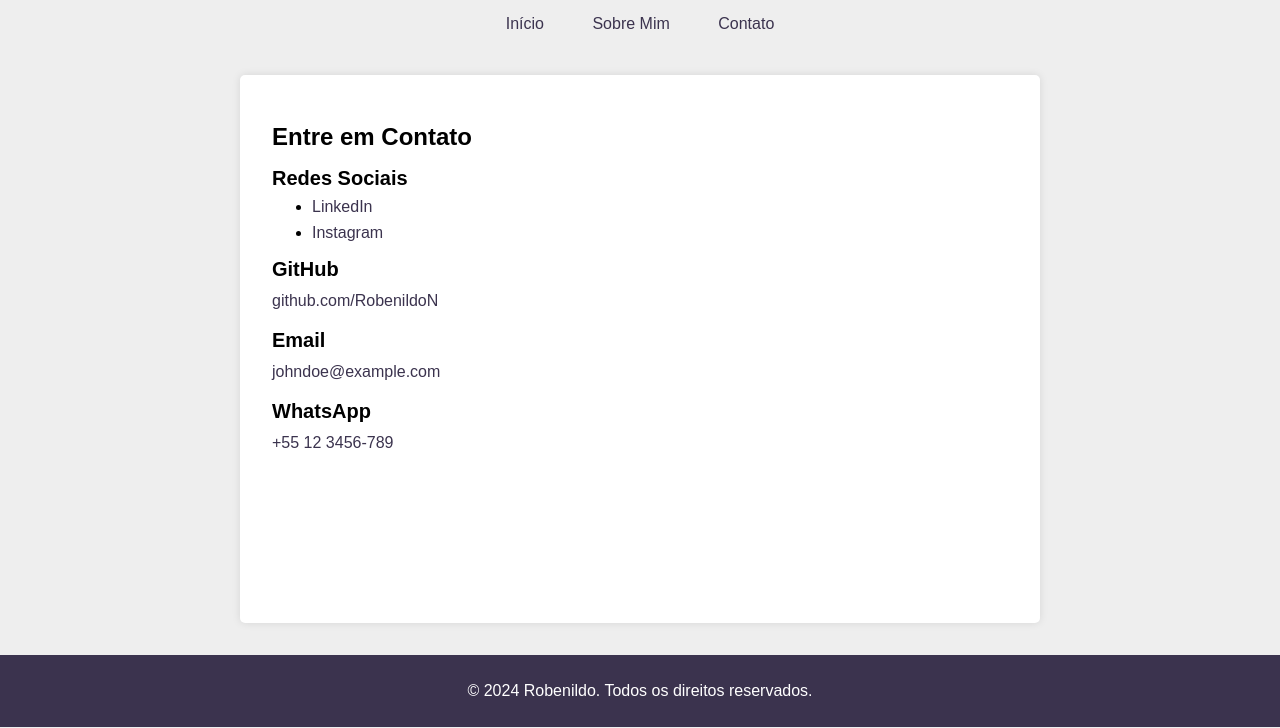
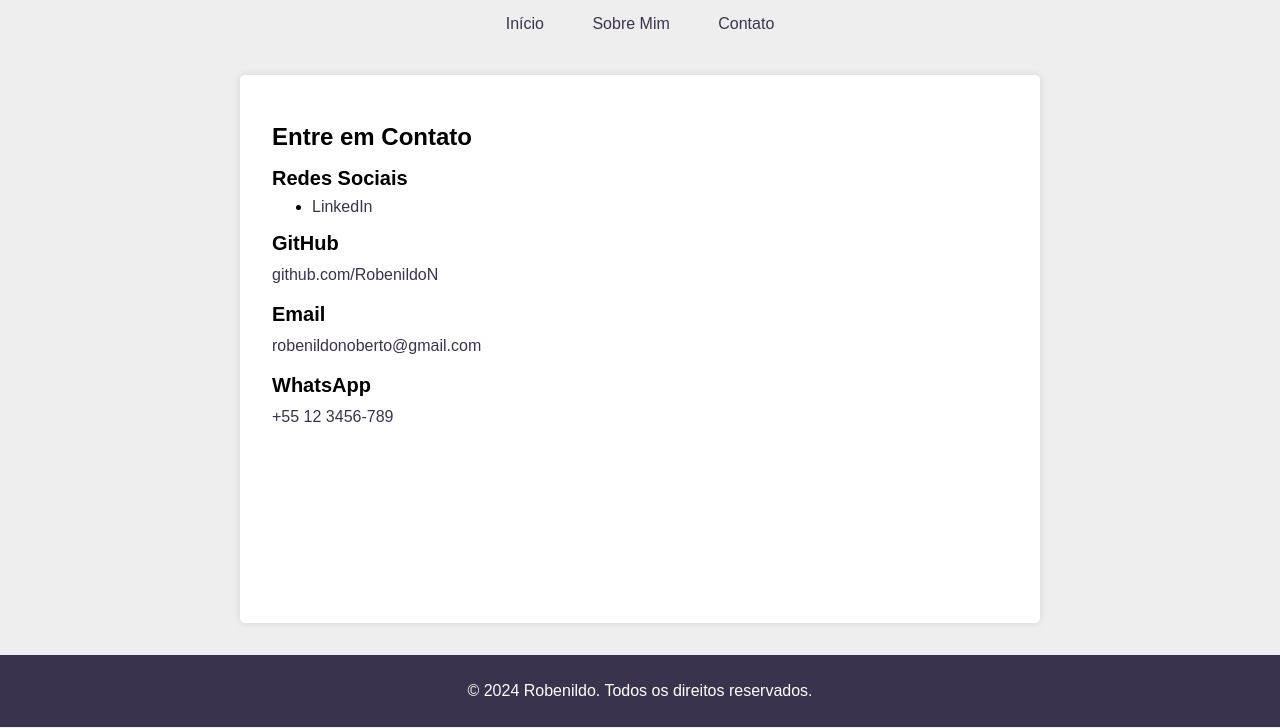
Before and after one commit to RobenildoN/RobenildoN.github.io, a plain HTML site: page contato.html in a window 1280 px wide. Shown: the part 72-800 px from the top of the page. Drawn offline with Linux system fonts and the light colour scheme.

Commit message:
Update contato.html

```diff
--- a/contato.html
+++ b/contato.html
@@ -29,16 +29,13 @@
                 <li>
                     <a href="https://www.linkedin.com/in/robenildo-noberto-238634137/" target="_blank">LinkedIn</a>
                 </li>
-                <li>
-                    <a href="https://www.instagram.com/" target="_blank">Instagram</a>
-                </li>
             </ul>
             <h2>GitHub</h2>
             <p>
                 <a href="https://github.com/RobenildoN" target="_blank">github.com/RobenildoN</a>
             </p>
             <h2>Email</h2>
-            <p><a href="mailto:johndoe@example.com">johndoe@example.com</a></p>
+            <p><a href="mailto:robenildonoberto@gmail.com">robenildonoberto@gmail.com</a></p>
             <h2>WhatsApp</h2>
             <p>
                 <a href="https://wa.me/" target="_blank">+55 12 3456-789</a>
```
